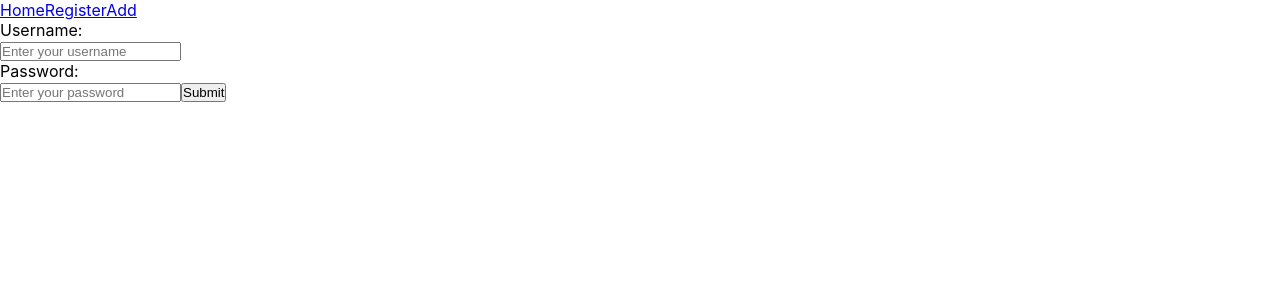
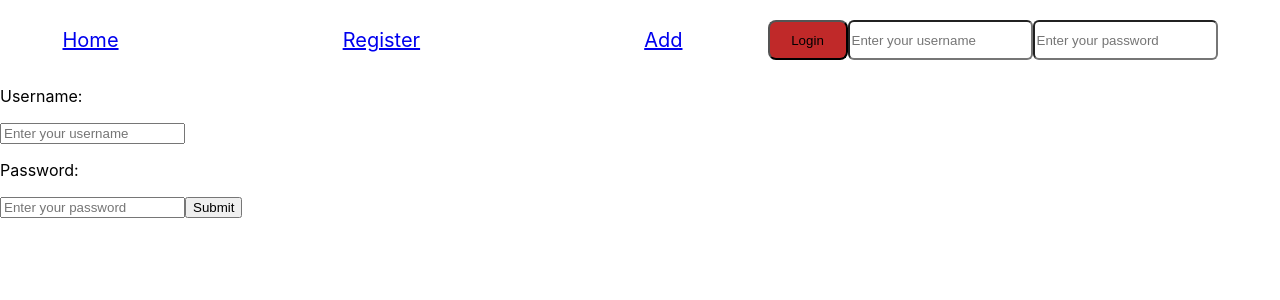
Before and after one commit to LauriReima/kauppa-frontti, a React (Create React App) app: page /login in a window 1280 px wide. Shown: the top 300 px of the page. Built offline with nearby package versions, Linux system fonts and the light colour scheme; no server answers.

Commit message:
käyttäjien rekisteröinti

```diff
--- a/src/App.css
+++ b/src/App.css
@@ -1,5 +1,52 @@
 * {
   box-sizing: border-box;
-  padding: 0;
-  margin: 0px;
+  padding: 0 px;
+  margin: 0 px;
 }
+
+.nav{
+  margin: 10px;
+  padding: 10px;
+  display: flex;
+  flex-direction: row;
+  align-items: center;
+  justify-content: space-around;
+}
+
+.links {
+  display: flex;
+  justify-content: space-between;
+  width: 50%;
+  height: 40px;
+  align-items: center;
+}
+
+.link {
+  font-size: 20px;
+}
+.loginInput {
+  height: 40px;
+  display: flex;
+}
+.loginInput > input {
+  border-radius: 6px;
+
+}
+.loginInput > button {
+  background-color: rgb(192, 41, 41);
+  width: 80px;
+  border-radius: 8px;
+  cursor: pointer;
+}
+.loginInput > button:hover {
+  background-color: rgb(171, 161, 161);
+
+}
+.searchBar{
+  text-align: center;
+}
+.searchBar > input{
+  width: 60%;
+  border-radius: 6px;
+
+}
--- a/src/App.js
+++ b/src/App.js
@@ -8,8 +8,10 @@ import {
 } from "react-router-dom";
 import ProductList from './Components/ProductList/ProductList';
 import productService from './services/product';
-import LoginPage from './pages/LoginPage';
+import userService from './services/user'
+import RegisterPage from './pages/RegisterPage';
 import AddProducts from './pages/AddProducts';
+import Login from './Components/Login/Login';
 
 
 
@@ -21,8 +23,11 @@ function App() {
   const [newCategory, setNewCategory] = useState('none')
   const [newPrice, setNewPrice] = useState(0)
   const [token, setToken] = useState()
-  const [userName, setUserName] = useState()
-  const [password, setPassword] = useState()
+  const [users, setUsers] = useState([])
+  const [userName, setUserName] = useState('')
+  const [password, setPassword] = useState('')
+  const [registerName, setRegisterName] = useState('')
+  const [registerPassword, setRegisterPassword] = useState('')
 
   useEffect(() => {
     productService.getAll()
@@ -31,7 +36,7 @@ function App() {
     })
   }, [])
 
-  const handleChange = (e) => {
+  const handleSearchChange = (e) => {
     e.preventDefault()
     setSearchInput(e.target.value)
   }
@@ -55,6 +60,20 @@ function App() {
     e.preventDefault()
     setPassword(e.target.value);
   }
+  const handleRegisterName = (e) => {
+    e.preventDefault()
+    setRegisterName(e.target.value);
+  }
+  const handleRegisterPassword = (e) => {
+    e.preventDefault()
+    setRegisterPassword(e.target.value);
+  }
+  const handleSubmit = (e) => {
+    e.preventDefault()
+    localStorage.setItem(userName, password)
+    setUserName('')
+    setPassword('')
+}
   const addProduct = (e) => {
     e.preventDefault()
     const productObject = {
@@ -80,6 +99,23 @@ function App() {
       setProduct(newList)
     )
   }
+  const registerUser = (e) => {
+    e.preventDefault()
+    const userObject = {
+      username: registerName,
+      password: registerPassword
+    }
+    if (userObject.username === '' | userObject.password === ''){
+      window.alert('Täytä molemmat inputit')
+    } else {
+      userService.create(userObject).then(u => {
+        setUsers(users.concat(u))
+      })
+    }
+    setRegisterName('')
+    setRegisterPassword('')
+  }
+
   // const changeOrder = (e) => {
   //   //console.log(e.target.value);
   //   setOrder(e.target.value)
@@ -89,22 +125,37 @@ function App() {
     <>
     <Router>
       <div className='nav'>
-        <Link to='/'>Home</Link>
-        <Link to='/login'>Register</Link>
-        <Link to='/add'>Add</Link>
+        <div className='links'>
+          <Link className='link' to='/'>Home</Link>
+          <Link className='link' to='/login'>Register</Link>
+          <Link className='link' to='/add'>Add</Link>
+        </div>
+
+           <Login
+            token={token}
+            handleUserName={handleUserName}
+            user={userName}
+            handlePassword={handlePassword}
+            password={password}
+            submit={handleSubmit}
+            />
+
       </div>
       <Routes>
         <Route path='/' element={<ProductList
           input={searchInput}
-          //order={order}
+          handleSearch={handleSearchChange}
           product={product}
           deleteP={deleteProduct}/>}
-          token={token}
-          handleUserName={handleUserName}
-          handlePassword={handlePassword}
           />
 
-        <Route path="/login" element={<LoginPage />} />
+        <Route path="/login" element={<RegisterPage
+          registerUser={registerUser}
+          userName={registerName}
+          password={registerPassword}
+          handlePW={handleRegisterPassword}
+          handleName={handleRegisterName}
+        />} />
         <Route path="/add" element={
           <AddProducts
             addProduct={addProduct}
--- a/src/Components/Header/AddForm/form.css
+++ b/src/Components/Header/AddForm/form.css
@@ -1,6 +1,6 @@
 .bar {
     position: relative;
-    background-color: blue;
+    background-color: turquoise;
     display: flex;
     justify-content: center;
     align-items: center;
--- a/src/Components/Header/Search/Search.js
+++ b/src/Components/Header/Search/Search.js
@@ -1,10 +1,10 @@
 import React from 'react';
 
-const Search = ({search}) => {
+const Search = ({input, handleSearch}) => {
 
     return (
-        <div className='bar'>
-            <input onChange={search} />
+        <div className='searchBar'>
+            <input onChange={handleSearch} placeholder='Search'/>
         </div>
     );
 };
--- a/src/Components/Header/header.css
+++ b/src/Components/Header/header.css
@@ -1,5 +1,5 @@
 .header {
     display: inline-flex;
-    color: blue;
+    color: turquoise;
 
 }
--- /dev/null
+++ b/src/Components/Login/Login.js
@@ -0,0 +1,22 @@
+import React from 'react';
+
+const Login = ({token, handleUserName, handlePassword, password, user, submit}) => {
+
+    return (
+        <>
+            { !token ?
+            <form className='loginInput' >
+              <button type='submit' onClick={submit}>Login</button>
+              <input type="text" name="username" placeholder='Enter your username' onChange={handleUserName}/>
+              <input type="password" name="password" placeholder='Enter your password' onChange={handlePassword}/>
+            </form>
+       :
+            <div>
+                <p>Logged in</p>
+            </div>
+    }
+        </>
+    );
+};
+
+export default Login;
--- a/src/Components/ProductList/ProductList.js
+++ b/src/Components/ProductList/ProductList.js
@@ -1,28 +1,26 @@
 import React from 'react';
 import Card from '../Card/Card';
+import Search from '../Header/Search/Search'
 import './productList.css'
 
 
-const ProductList = ({input, token, product, deleteP, handleUserName, handlePassword}) => {
+const ProductList = ({input,  product, deleteP, handleSearch}) => {
     const filtered = product.filter(p => {
         return p.name.toLowerCase().match(input)
     })
+    const sorted = filtered.map((s) =>
+        s.name.toLowerCase()
+    )
+
 
     console.log(product.length);
     if (product.length > 0){
         return (
         <>
-        { !token ?
-            <form className='loginInput' >
-              <button type='submit'>Login</button>
-              <input type="text" name="username" placeholder='Enter your username' onClick={handleUserName}/>
-              <input type="text" name="password" placeholder='Enter your password' onClick={handlePassword}/>
-            </form>
-       :
-            <div>
-                <p>Logged in</p>
-            </div>
-    }
+        <Search
+            input={input}
+            handleSearch={handleSearch}
+            />
         <div className='grid'>
             {
             //sorter(order)
--- a/src/Components/ProductList/productList.css
+++ b/src/Components/ProductList/productList.css
@@ -6,12 +6,3 @@
     gap: 20px;
     border: 10px;
 }
-
-.loginInput {
-    margin:5px;
-    position: absolute;
-    display: inline;
-
-    top: 0;
-    right: 250px;
-  }
--- a/src/pages/LoginPage.js
+++ /dev/null
@@ -1,24 +0,0 @@
-import React from 'react';
-
-const LoginPage = () => {
-
-    return (
-        <>
-            <div>
-                <form>
-                    <label>
-                        <p>Username:</p>
-                        <input type="text" name="username" placeholder='Enter your username' />
-                    </label>
-                    <label>
-                        <p>Password:</p>
-                        <input type="text" name="password" placeholder='Enter your password' />
-                    </label>
-                    <button type='submit'>Submit</button>
-                </form>
-            </div>
-        </>
-    );
-};
-
-export default LoginPage;
--- /dev/null
+++ b/src/pages/RegisterPage.js
@@ -0,0 +1,24 @@
+import React from 'react';
+
+const RegisterPage = ({registerUser, userName, password, handlePW, handleName}) => {
+
+    return (
+        <>
+            <div>
+                <form >
+                    <label>
+                        <p>Username:</p>
+                        <input type="text" value={userName} name="username" placeholder='Enter your username' onChange={handleName}/>
+                    </label>
+                    <label>
+                        <p>Password:</p>
+                        <input type="password" value={password} name="password" placeholder='Enter your password' onChange={handlePW}/>
+                    </label>
+                    <button onClick={registerUser}>Submit</button>
+                </form>
+            </div>
+        </>
+    );
+};
+
+export default RegisterPage;
--- /dev/null
+++ b/src/services/user.js
@@ -0,0 +1,12 @@
+import axios from 'axios';
+
+const url = 'http://localhost:3001/api/users/'
+
+const create = async (user) => {
+    const req = axios.post(url, user)
+    const res = await req
+    return res.data
+}
+
+// eslint-disable-next-line
+export default {  create }
```
Also changed, not shown: src/services/useProduct.js (deleted, +0 -22 lines).
